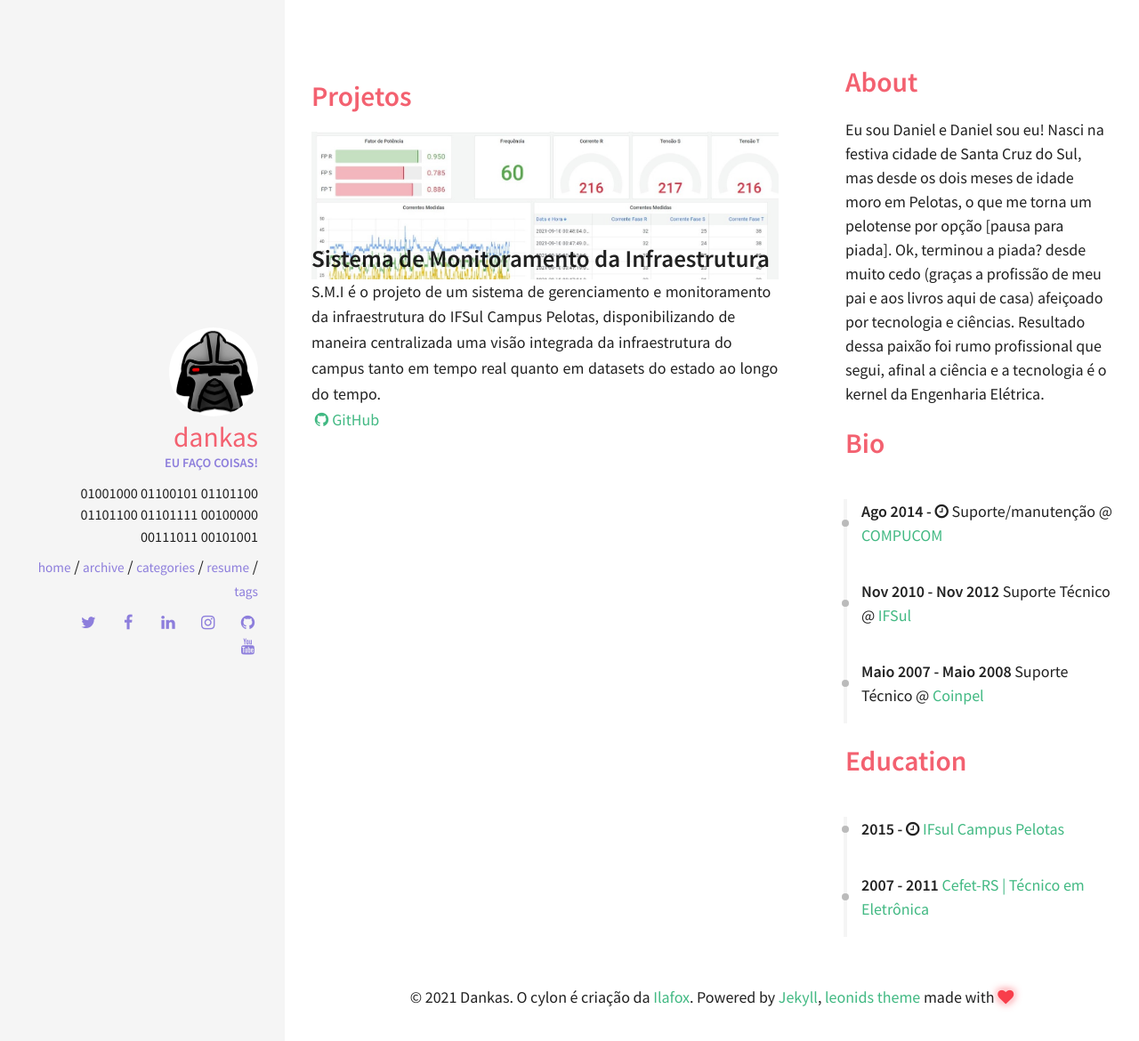
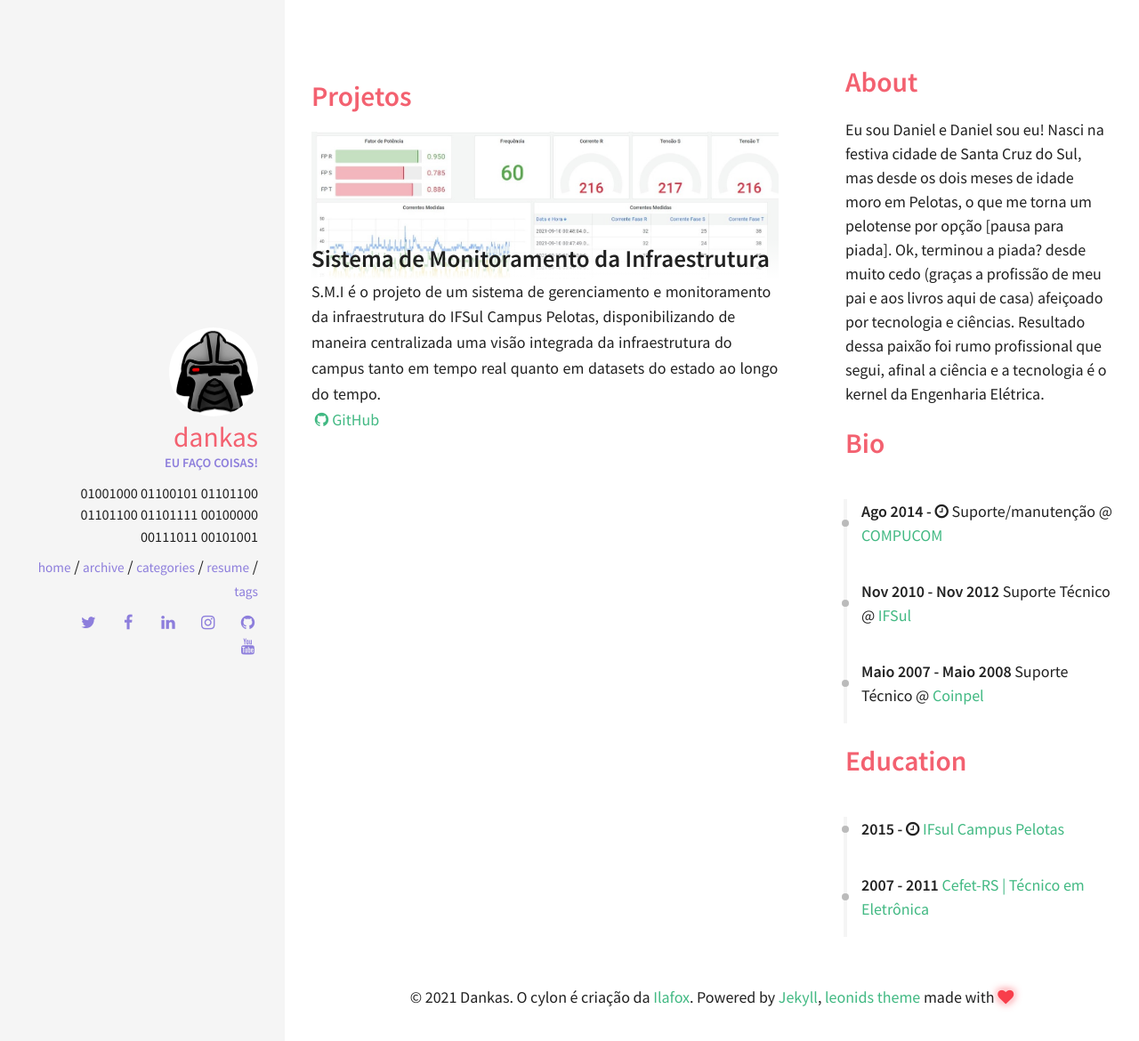
Before and after one commit to dankas/dankas.github.io, a Jekyll site: the page built from resume.html, in a window 1280 px wide. Shown: the top 1170 px of the page at 89% size. Built offline with Jekyll 4.4.1, drawn with Linux system fonts in a browser that asks for light colours; nearby versions of some CDN libraries.

Commit message:
projetos

```diff
--- a/_includes/sections/projects.html
+++ b/_includes/sections/projects.html
@@ -4,9 +4,9 @@
     <div class="row">
             <div class="col">
                 <div style="background-image: url('{{ project.image}}');background-size: cover; padding-top: 120px;">
-                <h3 style="margin: 0">{{ project.name }}</h3>
+                <h3 style="margin: 0;background: linear-gradient(transparent, #ffffff);">{{ project.name }}</h3>
                 </div>
-                <p style="margin: 0;background: linear-gradient(transparent, #ffffff);;">{{ project.descr }}</p>
+                <p style="margin: 0">{{ project.descr }}</p>
 
                 {% if project.github %}
                 <a href="{{ project.github }} "><i class="fa fa-fw fa-github"></i>GitHub</a>
```
